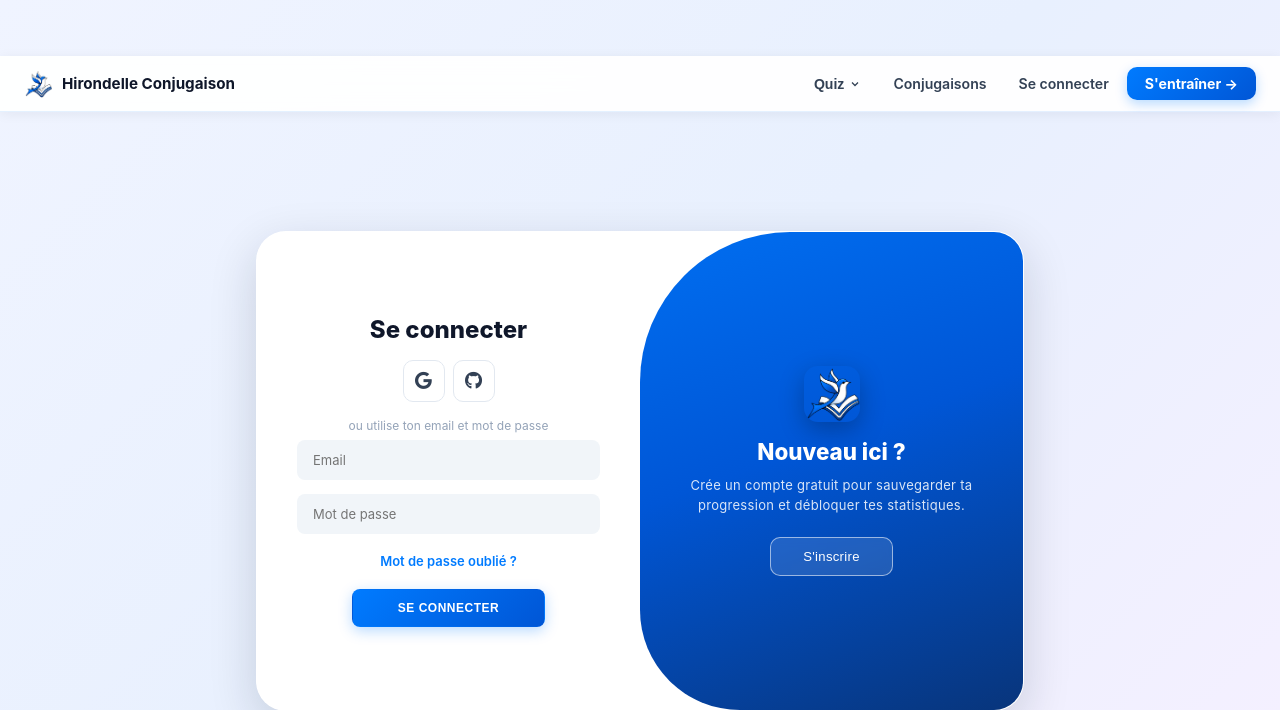
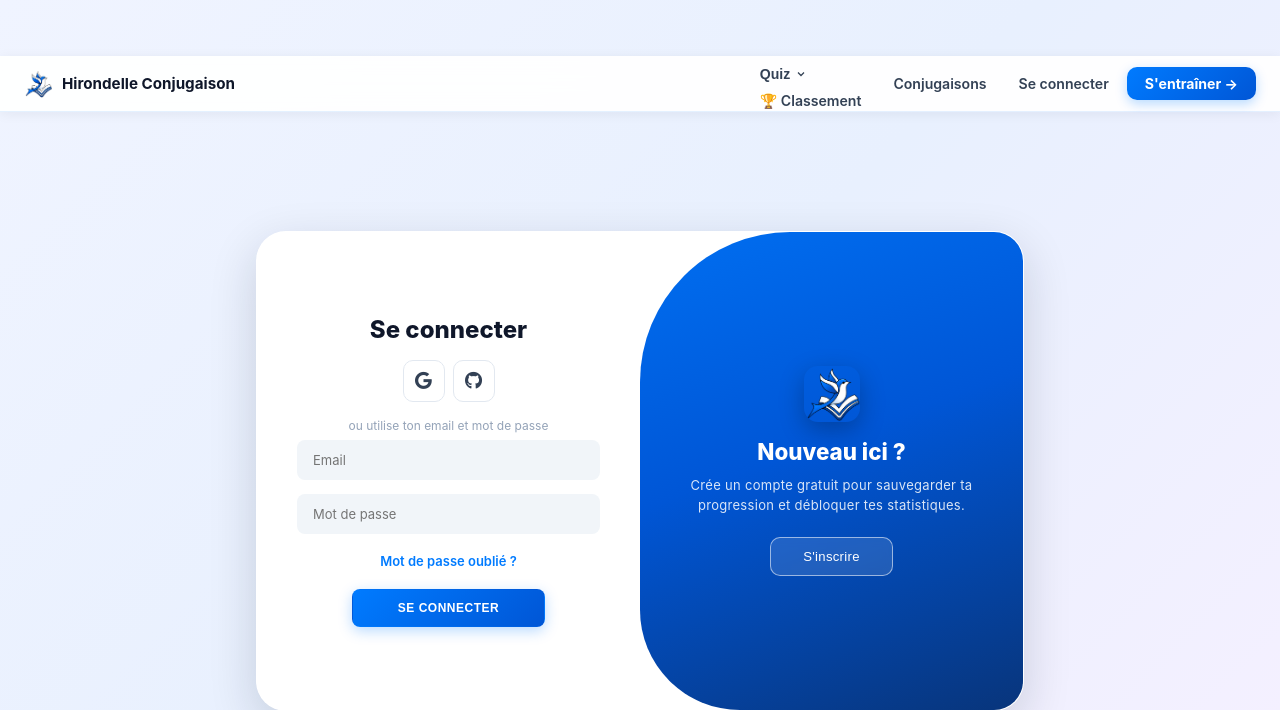
Before and after one commit to lemeilleurhackeur65645-cell/Hirondelleconjugaison, a Flask app: a page that uses templates/_topbar.html in a window 1280 px wide. Shown: the top 710 px of the page. Run offline with Flask 3, Linux system fonts and the light colour scheme; parts of the project's set-up code (start-up, migrations or seed data) failed here and were passed over; some libraries are stand-ins or nearby versions.

Commit message:
Update _topbar.html

```diff
--- a/templates/_topbar.html
+++ b/templates/_topbar.html
@@ -13,6 +13,7 @@
           <polyline points="6 9 12 15 18 9"/>
         </svg>
       </button>
+      <a class="topbar-nav-link" href="/classement">🏆 Classement</a>
       <div class="topbar-dd-menu" id="quiz-dd-menu" role="menu">
         <a class="topbar-dd-item" href="/quiz?mode=entrainement" role="menuitem">
           <span class="topbar-dd-icon">🎯</span>
```
